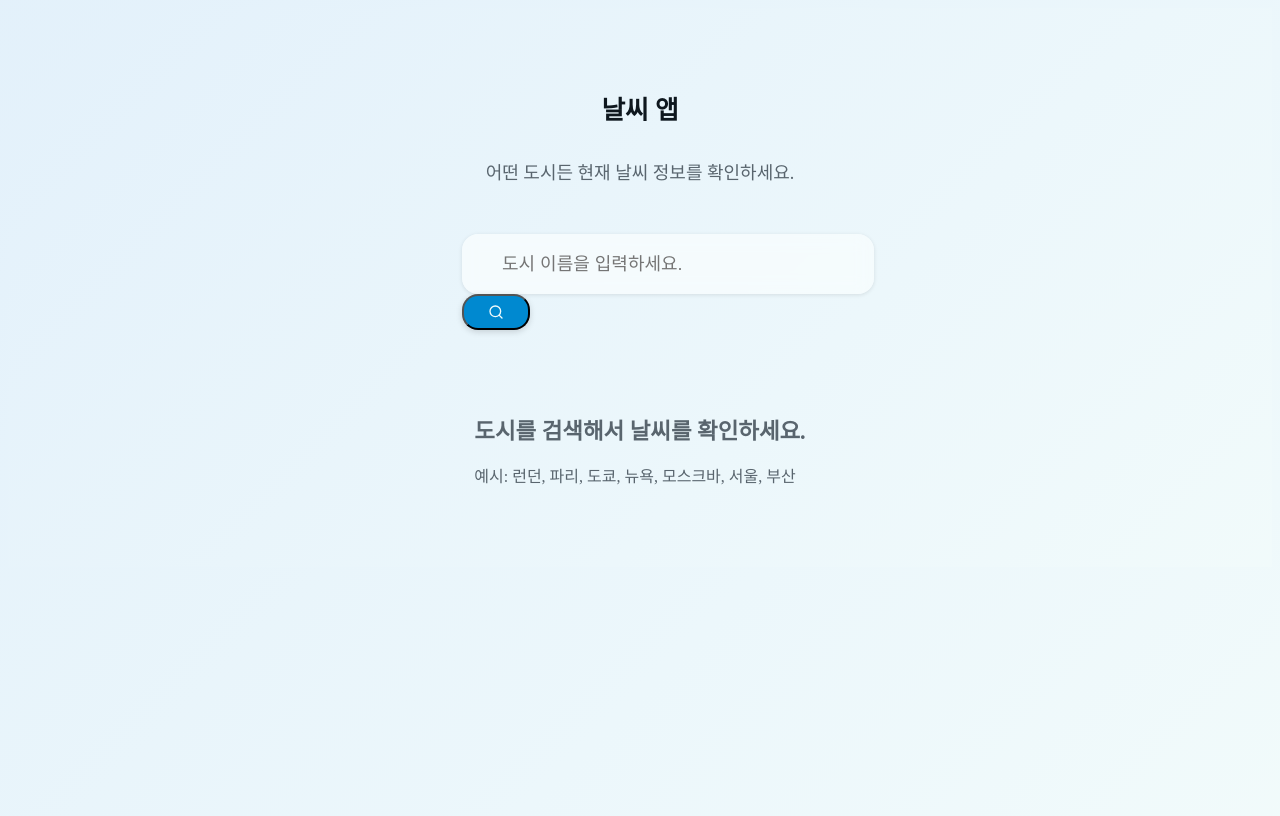
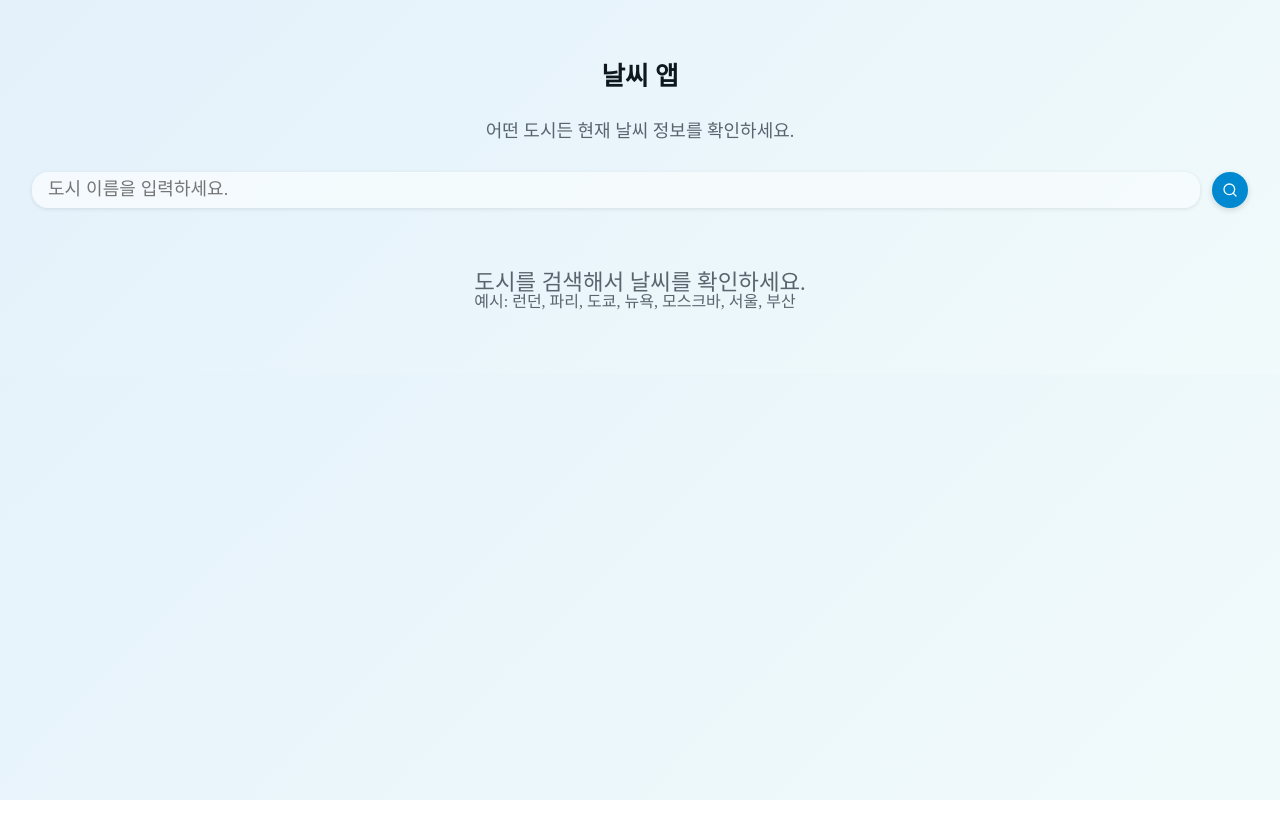
Before and after one commit to Beefruit/weather-app, a Next.js app: page / in a window 1280 px wide. Built offline with nearby package versions, Linux system fonts and the light colour scheme.

Commit message:
globals.css 추가

```diff
--- a/app/globals.css
+++ b/app/globals.css
@@ -1,3 +1,141 @@
+/* http://meyerweb.com/eric/tools/css/reset/
+   v2.0 | 20110126
+   License: none (public domain)
+*/
+
+html,
+body,
+div,
+span,
+applet,
+object,
+iframe,
+h1,
+h2,
+h3,
+h4,
+h5,
+h6,
+p,
+blockquote,
+pre,
+a,
+abbr,
+acronym,
+address,
+big,
+cite,
+code,
+del,
+dfn,
+em,
+img,
+ins,
+kbd,
+q,
+s,
+samp,
+small,
+strike,
+strong,
+sub,
+sup,
+tt,
+var,
+b,
+u,
+i,
+center,
+dl,
+dt,
+dd,
+ol,
+ul,
+li,
+fieldset,
+form,
+label,
+legend,
+table,
+caption,
+tbody,
+tfoot,
+thead,
+tr,
+th,
+td,
+article,
+aside,
+canvas,
+details,
+embed,
+figure,
+figcaption,
+footer,
+header,
+hgroup,
+menu,
+nav,
+output,
+ruby,
+section,
+summary,
+time,
+mark,
+audio,
+video {
+  margin: 0;
+  padding: 0;
+  border: 0;
+  font-size: 100%;
+  font: inherit;
+  vertical-align: baseline;
+}
+/* HTML5 display-role reset for older browsers */
+article,
+aside,
+details,
+figcaption,
+figure,
+footer,
+header,
+hgroup,
+menu,
+nav,
+section {
+  display: block;
+}
+body {
+  line-height: 1;
+}
+ol,
+ul {
+  list-style: none;
+}
+blockquote,
+q {
+  quotes: none;
+}
+blockquote:before,
+blockquote:after,
+q:before,
+q:after {
+  content: "";
+  content: none;
+}
+table {
+  border-collapse: collapse;
+  border-spacing: 0;
+}
+
+* {
+  box-sizing: border-box;
+}
+
+html {
+  font-size: 16px;
+}
+
 body {
   min-height: 100vh;
   background: linear-gradient(
--- a/containers/SearchBar/presenter/SearchBar.module.css
+++ b/containers/SearchBar/presenter/SearchBar.module.css
@@ -1,19 +1,24 @@
+.search-form {
+  display: flex;
+  align-items: center;
+  margin: 0 50px;
+  gap: 0.75rem;
+  width: 100%;
+  padding: 0 2rem;
+}
+
 .search-input {
   /* Layout & sizing */
   height: 2.25rem; /* h-9 */
   width: 100%; /* w-full */
   min-width: 0; /* min-w-0 */
-  padding-left: 2.5rem; /* pl-10 */
-  padding-right: 1rem; /* pr-4 */
-  padding-top: 0.75rem; /* py-3 */
-  padding-bottom: 0.75rem;
+  padding: 0rem 1rem;
   border-radius: 1rem; /* rounded-2xl */
 
   /* Typography & appearance */
   font-size: 1.125rem; /* text-lg */
   color: #222;
   background-color: color-mix(in srgb, oklch(0.99 0.005 220) 80%, transparent);
-  backdrop-filter: blur(8px);
   box-shadow: 0 1px 4px rgba(0, 0, 0, 0.1);
   border: none;
   outline: none;
@@ -53,7 +58,10 @@
 }
 
 .search-button {
-  display: inline-flex;
+  border: none;
+  padding: 0;
+  width: 2.25rem;
+  display: flex;
   align-items: center;
   justify-content: center;
   gap: 0.5rem; /* gap-2 */
@@ -61,14 +69,14 @@
   font-size: 0.875rem; /* text-sm */
   font-weight: 500; /* font-medium */
   height: 2.25rem; /* h-9 */
-  padding: 0.75rem 1.5rem; /* py-3 px-6 */
-  border-radius: 1rem; /* rounded-2xl */
+  border-radius: 50%; /* rounded-2xl */
   background-color: oklch(0.6 0.15 240);
   color: oklch(0.98 0.01 200);
   box-shadow: 0 2px 6px rgba(0, 0, 0, 0.15);
   outline: none;
   transition: all 0.3s ease;
   transform: scale(1);
+  flex-shrink: 0;
 }
 
 .search-button:hover {
```
